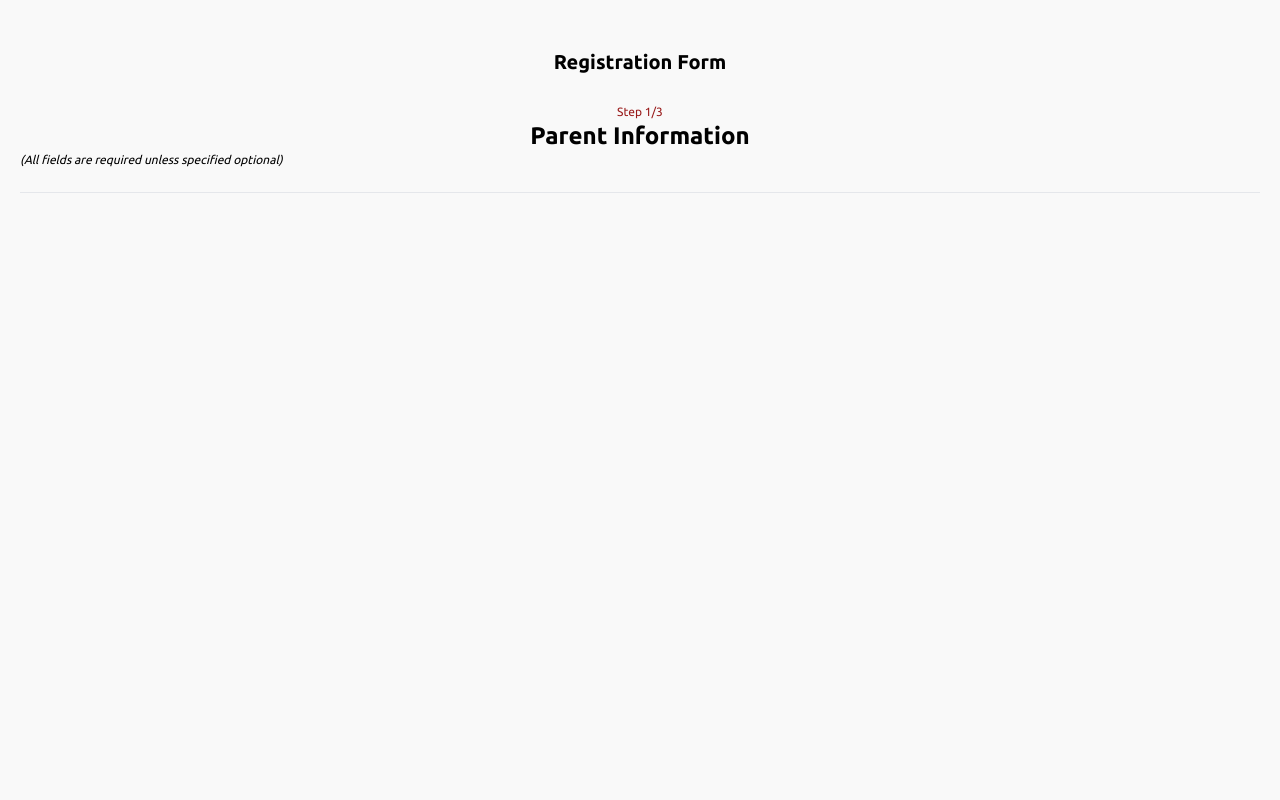
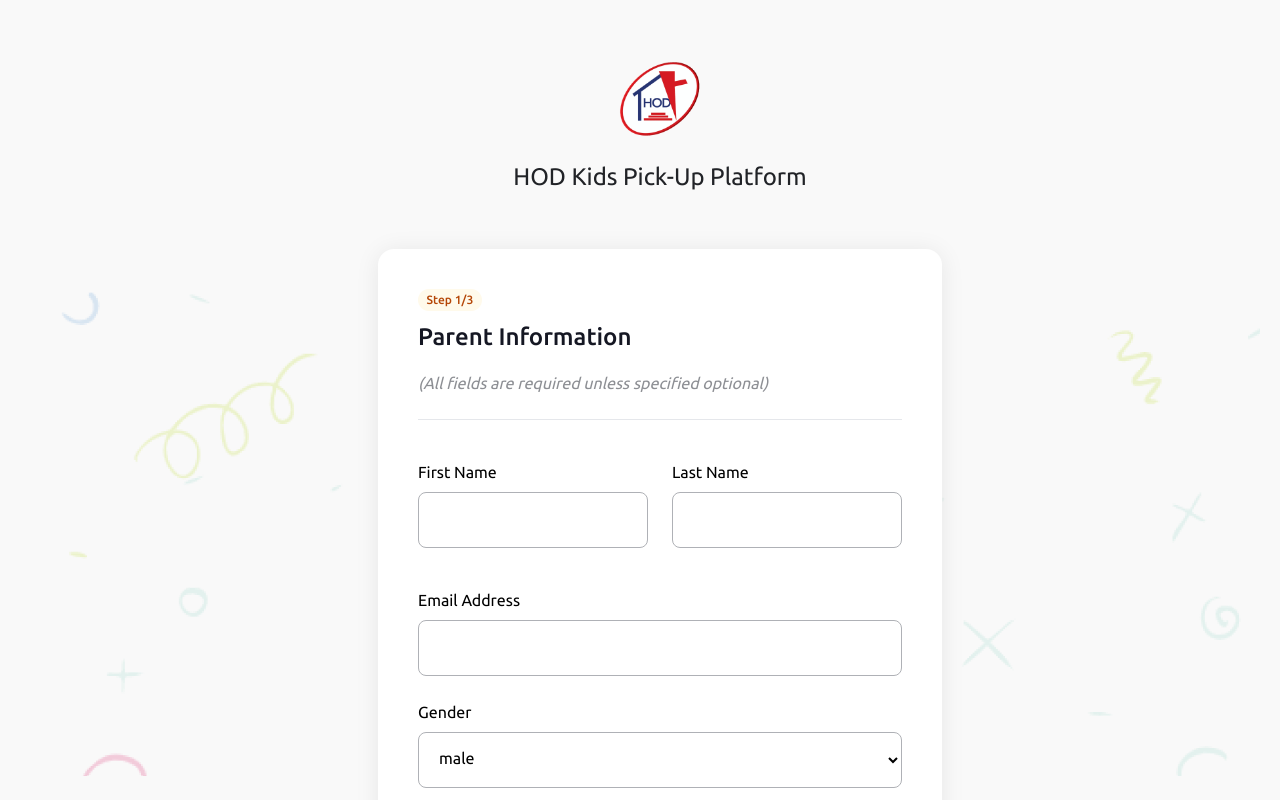
Before and after one commit to philiphbk/kidsmanagementApp, a Next.js app: page /register/member in a window 1280 px wide. Shown: the top 800 px of the page. Built offline with nearby package versions, Linux system fonts and the light colour scheme.

Commit message:
cleaned member page route

```diff
--- a/app/register/member/page.tsx
+++ b/app/register/member/page.tsx
@@ -1,225 +1,10 @@
-"use client";
-import { useState, useEffect } from "react";
-import Image from "next/image";
-import {
-  useFormik,
-  Field,
-  Form,
-  FormikHelpers,
-  Formik,
-  useFormikContext,
-} from "formik";
-import * as Yup from "yup";
-import PreviewImage from "../components/PreviewImage";
-import ImageUpload from "../components/ImageUpload";
-import ImageUploader from "../components/ImageUploader";
-import { RegistrationFormValues } from "../components/interface";
-import HODLogo from "../../public/hod-logo.png";
+import RegisterComponent from "@/components/registration/RegisterComponent";
 
 export default function MemberRegistration() {
-  const [step, setStep] = useState(1);
-  const totalSteps = 3;
-  const formik = useFormikContext<RegistrationFormValues>();
-
-  const nextStep = () => {
-    if (step < totalSteps) {
-      setStep(step + 1);
-    }
-  };
-
-  const previousStep = () => {
-    if (step > 1) {
-      setStep(step - 1);
-    }
-  };
-
-  const [registrationSuccessful, setRegistrationSuccessful] =
-    useState<boolean>(false);
-
-  const RegistrationSchema = Yup.object()
-    .shape({
-      parentInformation: Yup.object().shape({
-        firstName: Yup.string().required("First name is required!"),
-        lastName: Yup.string().required("Last name is required!"),
-        email: Yup.string()
-          .email("Invalid email address!")
-          .required("Email is required!"),
-        gender: Yup.string().required("Gender is required!"),
-        phoneNumberPrimary: Yup.string().required(
-          "Primary phone number is required!"
-        ),
-        phoneNumberSecondary: Yup.string(),
-        idName: Yup.string().required("ID name is required!"),
-        idPhoto: Yup.mixed()
-          .required("ID photo is required!")
-          .test("fileSize", "Image size should be less than 1MB", (value) => {
-            return value && value.size <= 1000000;
-          })
-          .test("fileType", "Only images are allowed", (value) => {
-            return value && value.type.includes("image");
-          }),
-      }),
-      childInformation: Yup.array()
-        .of(
-          Yup.object().shape({
-            firsName: Yup.string().required("First name is required!"),
-            lastName: Yup.string().required("Last name is required!"),
-            gender: Yup.string().required("Gender is required!"),
-            dateOfBirth: Yup.date().required("Date of birth is required!"),
-            ageGroup: Yup.string().required("Age group is required!"),
-            photograph: Yup.mixed()
-              .required("Photograph is required!")
-              .test(
-                "fileSize",
-                "Image size should be less than 1MB",
-                (value) => {
-                  return value && value.size <= 1000000;
-                }
-              )
-              .test("fileType", "Only images are allowed", (value) => {
-                return value && value.type.includes("image");
-              }),
-            relationship: Yup.string().required("Relationship is required!"),
-            specialNeeds: Yup.string(),
-          })
-        )
-        .nullable(),
-      caregiverInformation: Yup.array()
-        .of(
-          Yup.object().shape({
-            firstName: Yup.string().required("First name is required!"),
-            lastName: Yup.string().required("Last name is required!"),
-            email: Yup.string()
-              .email("Invalid email address!")
-              .required("Email is required!"),
-            gender: Yup.string().required("Gender is required!"),
-            phoneNumberPrimary: Yup.string().required(
-              "Primary phone number is required!"
-            ),
-            phoneNumberSecondary: Yup.string(),
-            relationshipWithChild: Yup.string().required(
-              "Relationship with child is required!"
-            ),
-            relationshipWithParent: Yup.string().required(
-              "Relationship with parent is required!"
-            ),
-            photograph: Yup.mixed()
-              .test(
-                "fileSize",
-                "Image size should be less than 1MB",
-                (value) => {
-                  return value && value.size <= 1000000;
-                }
-              )
-              .test("fileType", "Only images are allowed", (value) => {
-                return value && value.type.includes("image");
-              }),
-          })
-        )
-        .nullable(),
-    })
-    .nullable();
-
-  const handleSubmit = async (
-    values: RegistrationFormValues,
-    actions: FormikHelpers<RegistrationFormValues>
-  ) => {
-    if (step < totalSteps) {
-      nextStep();
-      actions.setTouched({});
-      actions.setSubmitting(false);
-    } else {
-      console.log("Registration form submitted!");
-      console.log(values);
-      const formData = new FormData();
-
-      try {
-      } catch (err) {
-        console.log(err);
-      }
-    }
-  };
 
   return (
     <>
-      {registrationSuccessful ? (
-        <>
-          <p>Registration is successful</p>
-          {alert("Registration is successful")}
-        </>
-      ) : (
-        <>
-          <Formik<RegistrationFormValues>
-            initialValues={{
-              parentInformation: {
-                firstName: "",
-                lastName: "",
-                email: "",
-                gender: "",
-                phoneNumberPrimary: "",
-                phoneNumberSecondary: "",
-                idName: "",
-                idPhoto: "", // Image data for the ID picture
-              },
-              childInformation: [
-                {
-                  firstName: "",
-                  lastName: "",
-                  gender: "",
-                  dateOfBirth: new Date(),
-                  ageGroup: "",
-                  photograph: "", // Image data for the photograph
-                  relationship: "",
-                  specialNeeds: "",
-                },
-              ],
-              caregiverInformation: [
-                {
-                  firstName: "",
-                  lastName: "",
-                  email: "",
-                  gender: "",
-                  phoneNumberPrimary: "",
-                  phoneNumberSecondary: "",
-                  relationshipWithChild: "",
-                  relationshipWithParent: "",
-                  photograph: "", // Compulsory if relationship with parent is 'Others'
-                },
-              ],
-            }}
-            onSubmit={handleSubmit}
-          >
-            {({ values }) => (
-              <Form>
-                <div className=" p-7">
-                  <div className="flex justify-center"></div>
-                  <div className="flex justify-center">
-                    <h1 className="text-xl font-bold">Registration Form</h1>
-                  </div>
-                </div>
-                {step === 1 && (
-                  <>
-                    <p className=" text-xs text-red-800 text-center">
-                      Step 1/3
-                    </p>
-                    <p className="text-2xl font-bold text-center">
-                      Parent Information
-                    </p>
-                    <p className=" italic text-xs">
-                      (All fields are required unless specified optional)
-                    </p>
-                    <br />
-                    <hr />
-                    <br />
-                  </>
-                )}
-                {step === 2 && <></>}
-                {step === 3 && <></>}
-              </Form>
-            )}
-          </Formik>
-        </>
-      )}
+      <RegisterComponent />
     </>
   );
 }
--- a/app/register/page.tsx
+++ b/app/register/page.tsx
@@ -1,6 +1,4 @@
 import Link from "next/link";
-
-import RegisterComponent from "@/components/registration/RegisterComponent";
 
 export default function Register() {
   return (
@@ -13,7 +11,7 @@
           className=" bg-amber-800 rounded px-4 py-5 text-wrap text-white font-semibold"
           href="/register/member"
         >
-          <RegisterComponent />
+          Register as a Member
         </Link>
         <Link
           className=" bg-amber-800 rounded px-4 py-5 text-wrap text-white font-semibold"
--- a/components/registration/RegisterComponent.tsx
+++ b/components/registration/RegisterComponent.tsx
@@ -12,6 +12,10 @@
 import * as Yup from "yup";
 
 import { RegistrationFormValues } from "@/lib/definitions/form-interfaces";
+
+// import PreviewImage from "../components/PreviewImage";
+// import ImageUpload from "../components/ImageUpload";
+// import ImageUploader from "../components/ImageUploader";
 
 import HodLogoOnly from "@/components/HodLogo";
 import FormHeader from "@/components/FormHeader";
@@ -172,7 +176,7 @@
                             <h1 className="platform_title">HOD Kids Pick-Up Platform</h1>
                         </div>
 
-                        <main className="form_container flex flex-col items-center w-full h-full">
+                        <main className="form_container flex flex-col items-center w-full h-full mb-14">
                             <Formik<RegistrationFormValues>
                                 initialValues={{
                                     parentInformation: {
```
